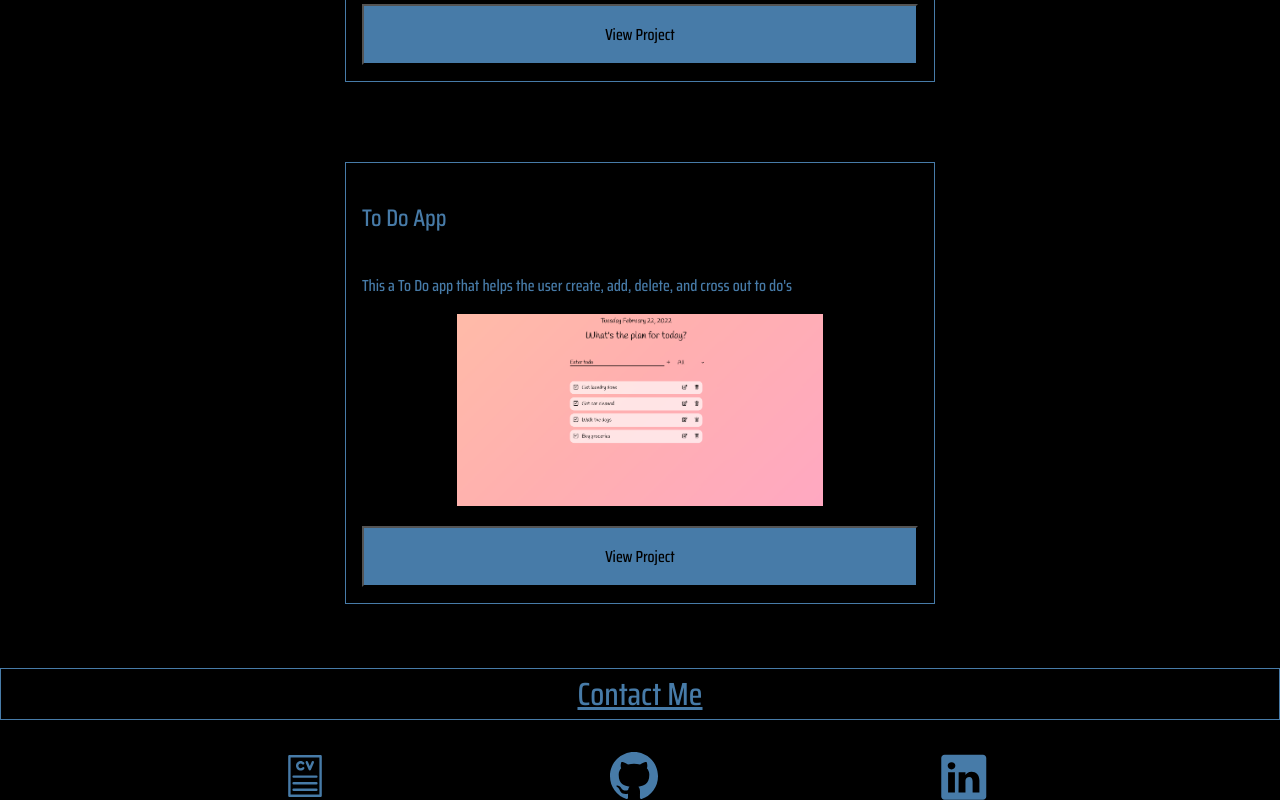
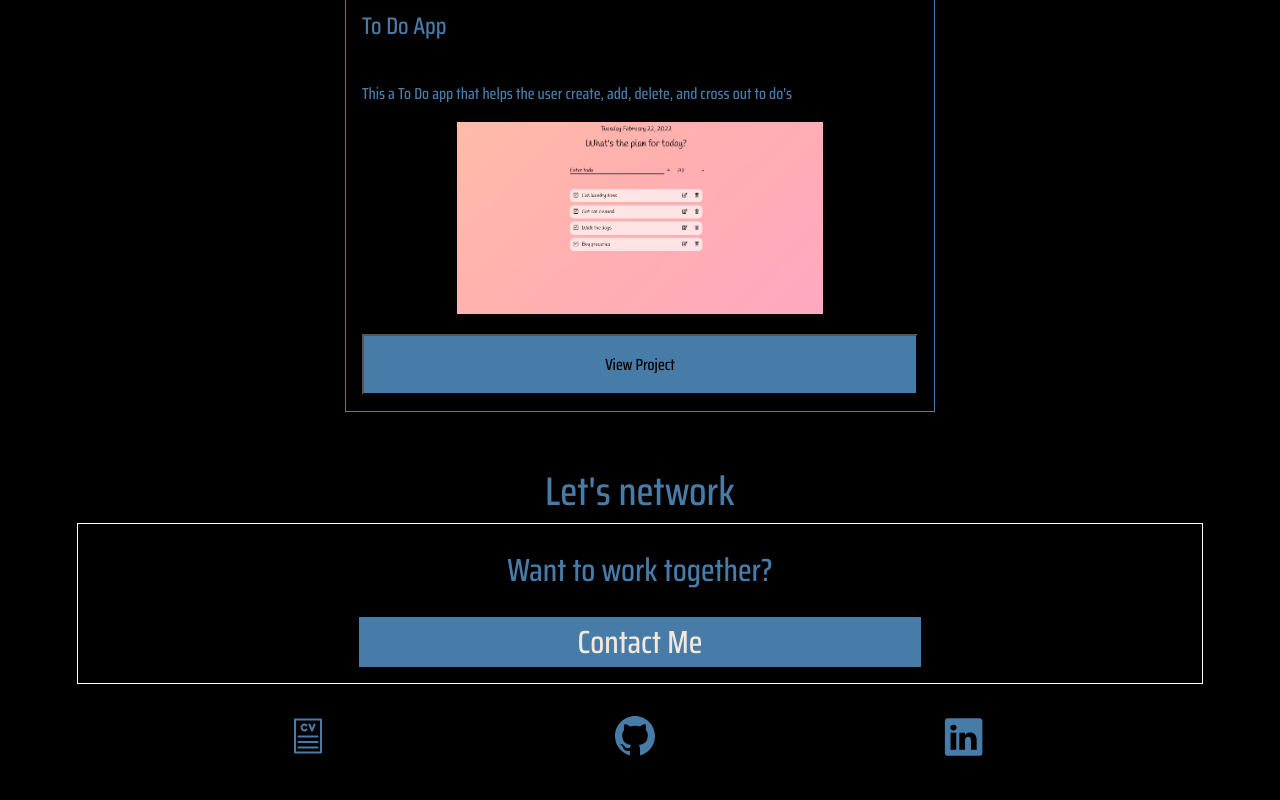
Before and after one commit to Vivianie-P/portfolio, a React (Create React App) app: page / in a window 1280 px wide. Shown: the part 1591-2391 px from the top of the page. Built offline with nearby package versions, Linux system fonts and the light colour scheme.

Commit message:
working on contact me element

```diff
--- a/src/Components/ContactMe.css
+++ b/src/Components/ContactMe.css
@@ -5,16 +5,51 @@
 	box-sizing: border-box;
 }
 
+.contact-me-container {
+	margin-top: 3rem;
+	width: 100%;
+}
+
+.contact-me-title {
+	color: rgb(71, 123, 168);
+	margin: 0;
+	display: flex;
+	justify-content: center;
+	font-family: "Saira Condensed", sans-serif;
+	font-weight: 500;
+	font-size: 2.5rem;
+}
+
+.inner-container {
+	display: flex;
+	color: rgb(71, 123, 168);
+	font-size: 1rem;
+	justify-content: center;
+	border: 1px solid white;
+	flex-direction: column;
+	width: 88%;
+	margin: 0 auto;
+}
+
+.subtitle {
+	display: flex;
+	justify-content: center;
+	font-family: "Saira Condensed", sans-serif;
+	font-weight: 500;
+}
+
 .mailto {
-	color: rgb(71, 123, 168);
+	background-color: rgb(71, 123, 168);
+	color: #f1e8db;
+	width: 50%;
 	display: flex;
-	border: 1px solid;
+	text-decoration: none;
 	font-size: 2rem;
 	justify-content: center;
-	align-items: center;
-	margin-top: 4rem;
+	margin: 0 auto;
 	font-family: "Saira Condensed", sans-serif;
 	font-weight: 500;
+	margin-bottom: 1rem;
 }
 
 .mailto:hover {
--- a/src/Components/ContactMe.jsx
+++ b/src/Components/ContactMe.jsx
@@ -3,9 +3,15 @@ import "./ContactMe.css";
 
 function ContactMe() {
 	return (
-		<a className="mailto" id="contact-me" href="mailto:vivianieprice@gmail.com">
-			Contact Me
-		</a>
+		<div className="contact-me-container">
+			<h1 className="contact-me-title">Let's network</h1>
+			<div className="inner-container">
+				<h1 className="subtitle">Want to work together?</h1>
+				<a className="mailto" id="contact-me" href="mailto:vivianieprice@gmail.com">
+					Contact Me
+				</a>
+			</div>
+		</div>
 	);
 }
 
--- a/src/Components/Footer.css
+++ b/src/Components/Footer.css
@@ -16,7 +16,8 @@
 .cv-svg,
 .github-svg,
 .linkedin-svg {
-	height: 3rem;
+	height: 2.5rem;
+	margin-bottom: 2rem;
 }
 
 .cv-svg:hover,
--- a/src/Components/Projects.css
+++ b/src/Components/Projects.css
@@ -7,9 +7,11 @@
 
 .projects-container {
 	display: grid;
-	gap: 5rem;
+	gap: 1rem;
 	justify-content: center;
 	color: rgb(71, 123, 168);
+	width: 88%;
+	margin: 0 auto;
 }
 
 .projects-title {
```
